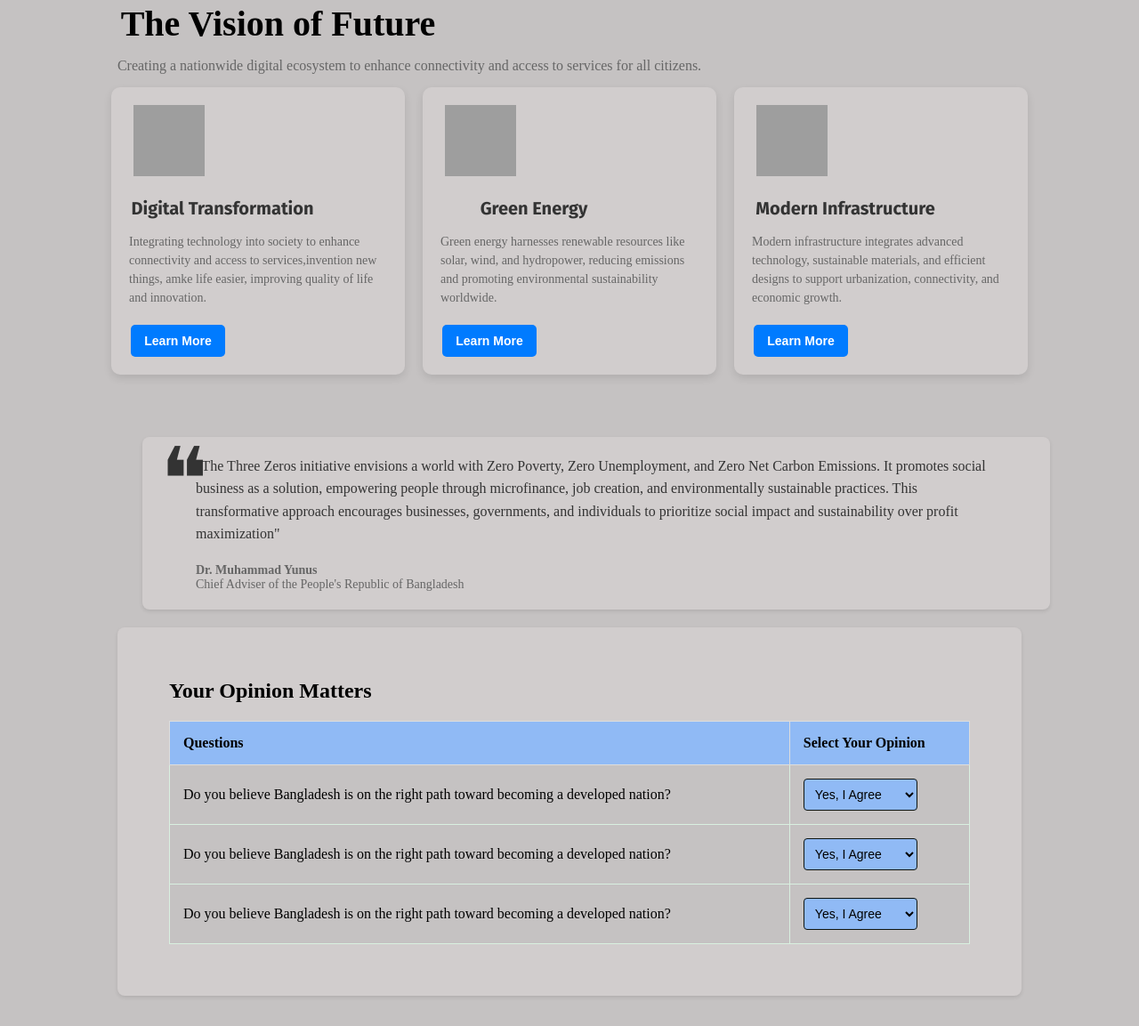
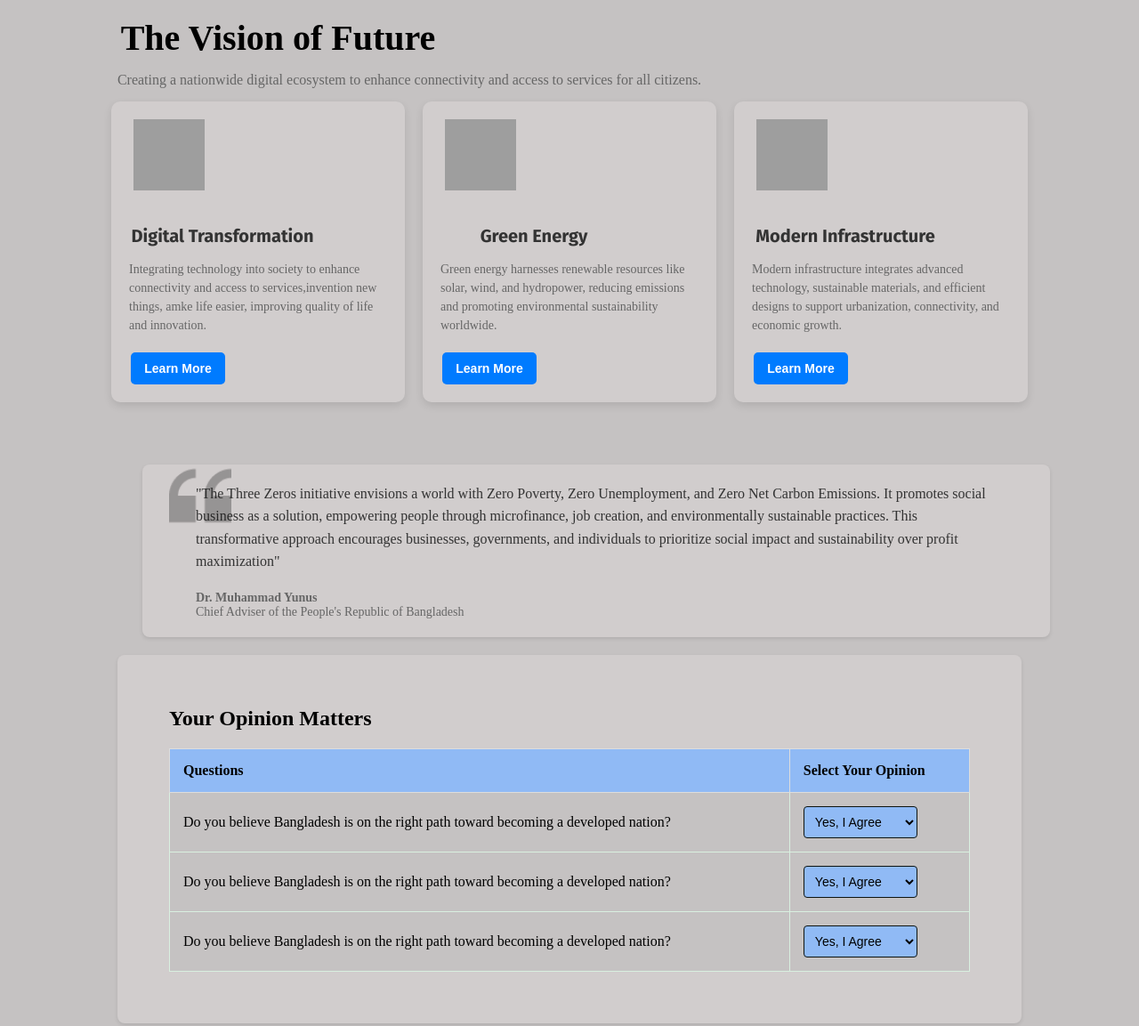
Before and after one commit to mdhasanahmad/Assignment-1, a plain HTML site: page B11A1--assignment-1/index.html in a window 1280 px wide. Shown: the part 991-2144 px from the top of the page at 89% size. Drawn offline with Linux system fonts and the light colour scheme; grey boxes are pictures that could not be loaded.

Commit message:
second commit

```diff
--- a/B11A1--assignment-1/index.html
+++ b/B11A1--assignment-1/index.html
@@ -109,7 +109,9 @@
 
         <section class="scetion-4">
             <div class="quote-card">
-                <div class="quote-icon">❝</div>
+                <div class="quote-icon">
+
+                </div>
                 <p class="quote-text">
                     "The Three Zeros initiative envisions a world with Zero Poverty, Zero Unemployment, and Zero Net Carbon Emissions. It promotes social business as a solution, empowering people through microfinance, job creation, and environmentally sustainable practices. This transformative approach encourages businesses, governments, and individuals to prioritize social impact and sustainability over profit maximization"
                 </p>
--- a/B11A1--assignment-1/style.css
+++ b/B11A1--assignment-1/style.css
@@ -19,6 +19,7 @@ h3{
     font-size: 32px;
    font-weight: bold;
     color: #0E0E0E;
+    padding-top: 15px;
 
 
 }
@@ -295,15 +296,20 @@ span{
 
 }
 
-/* .quote-icon {
-    font-size: 160px;
-    color: #494343;
+.quote-card .quote-icon {
     position: absolute;
     top: 0px;
+    left:30px;
+    bottom: 60px;
+    width: 70px; /* Adjust size as needed */
+    height: 70px; /* Adjust size as needed */
+    background-image: url('../B11A1--assignment-1/assets/quote-bg.png');
+    background-size: cover;
+    background-repeat: no-repeat;
+    background-position: top left;
+    z-index: 1;
+}
 
-    left: 5px;
-    background:none;
-} */
 .quote-icon {
     font-size: 100px;
     color: #333; /* Adjust color if needed */
```
